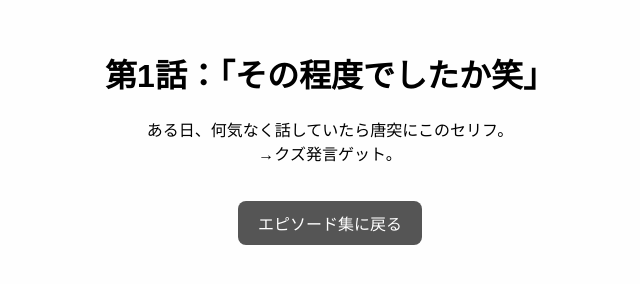
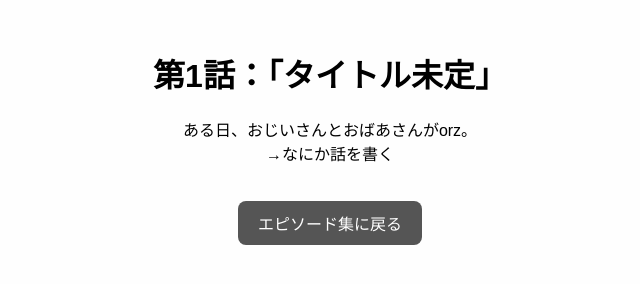
Before and after one commit to Airi20/yugi, a plain HTML site: page episode1.html in a window 1280 px wide. Shown: the whole page, without its empty margins (310-950 px from the left). Drawn offline with Linux system fonts and the light colour scheme.

Commit message:
Update episode1.html

```diff
--- a/episode1.html
+++ b/episode1.html
@@ -24,10 +24,10 @@
   </style>
 </head>
 <body>
-  <h1>第1話：「その程度でしたか笑」</h1>
+  <h1>第1話：「タイトル未定」</h1>
   <p>
-    ある日、何気なく話していたら唐突にこのセリフ。<br>
-    →クズ発言ゲット。
+    ある日、おじいさんとおばあさんがorz。<br>
+    →なにか話を書く
   </p>
   <button onclick="window.location.href='index.html'">エピソード集に戻る</button>
 </body>
```
